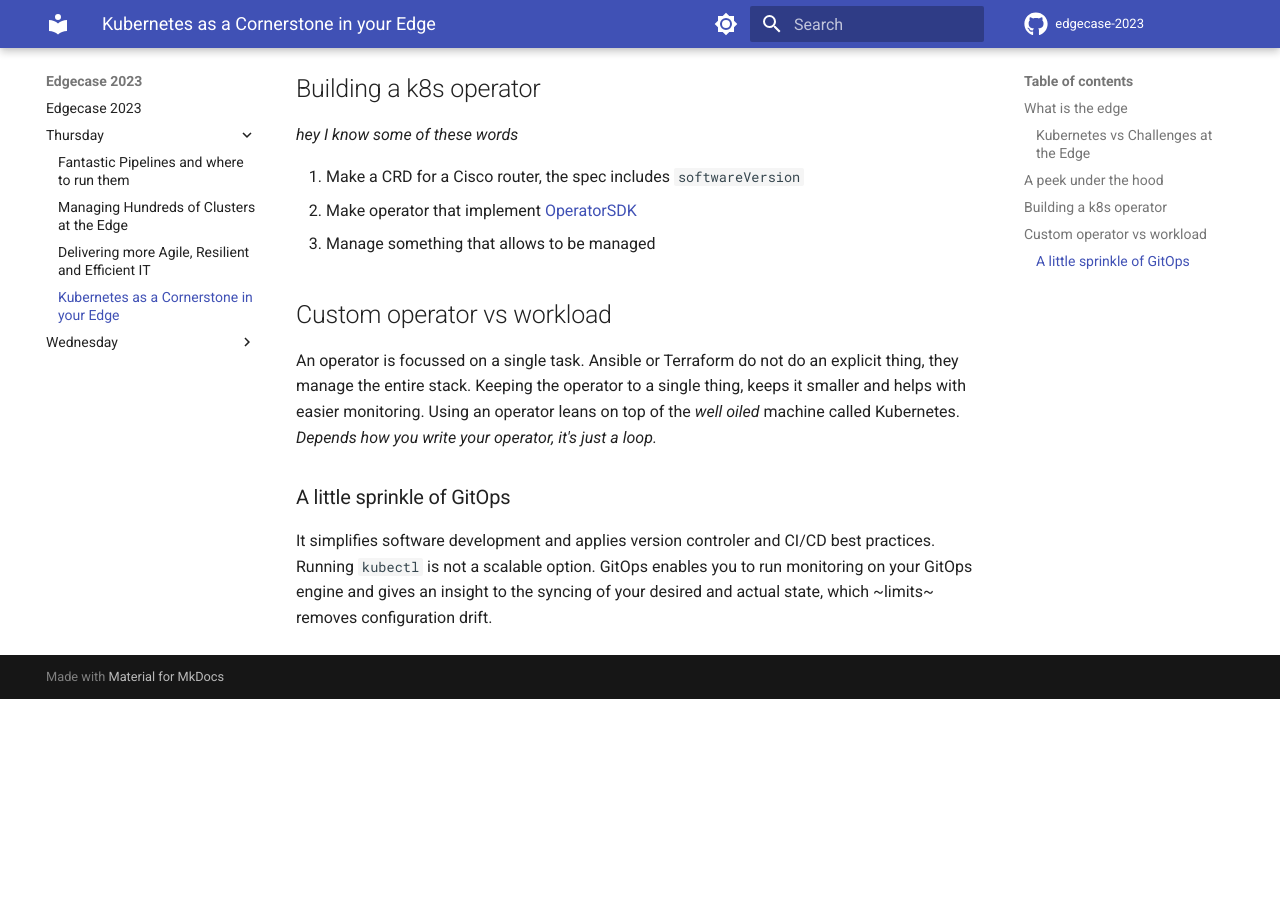
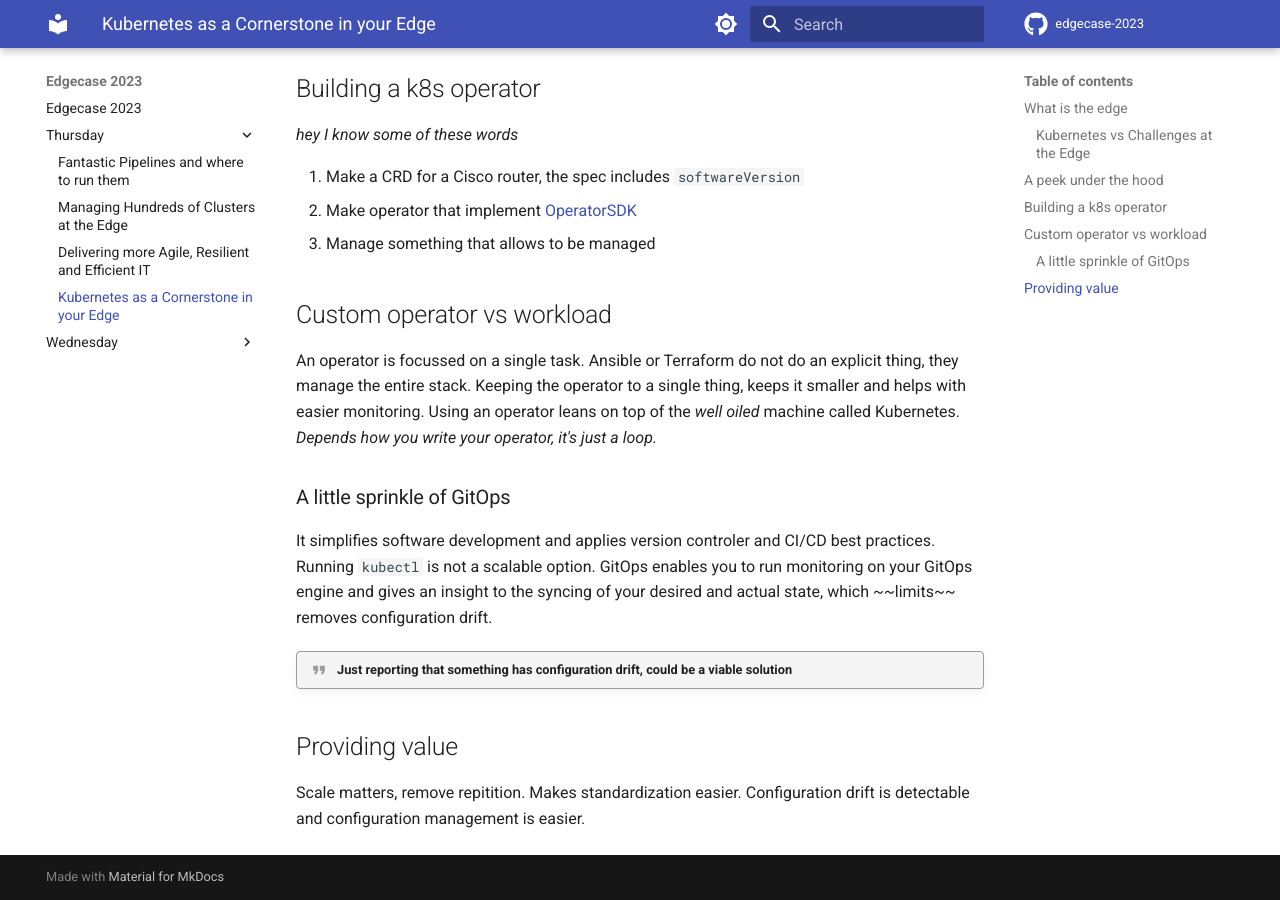
Before and after one commit to RobKenis/edgecase-2023, an MkDocs documentation site: the page built from docs/thursday/4-kubernetes-as-a-cornerstone-at-your-edge.md, in a window 1280 px wide and 900 px high, scrolled down 1080 px. Built offline with MkDocs 1.6.1 and Material for MkDocs 9.7.7, drawn with Linux system fonts in a browser that asks for light colours; comment, search, counter and statistics services are not loaded; before the commit the page ends 1779 px from its top, so only the background shows below that.

```diff
--- a/docs/thursday/4-kubernetes-as-a-cornerstone-at-your-edge.md
+++ b/docs/thursday/4-kubernetes-as-a-cornerstone-at-your-edge.md
@@ -40,4 +40,10 @@ Using an operator leans on top of the _well oiled_ machine called Kubernetes. _D
 ### A little sprinkle of GitOps
 
 It simplifies software development and applies version controler and CI/CD best practices. Running `kubectl` is not a scalable option. GitOps enables you to run monitoring on your GitOps engine and gives
-an insight to the syncing of your desired and actual state, which ~limits~ removes configuration drift.
+an insight to the syncing of your desired and actual state, which ~~limits~~ removes configuration drift.
+
+!!! quote "Just reporting that something has configuration drift, could be a viable solution"
+
+## Providing value
+
+Scale matters, remove repitition. Makes standardization easier. Configuration drift is detectable and configuration management is easier.
```
